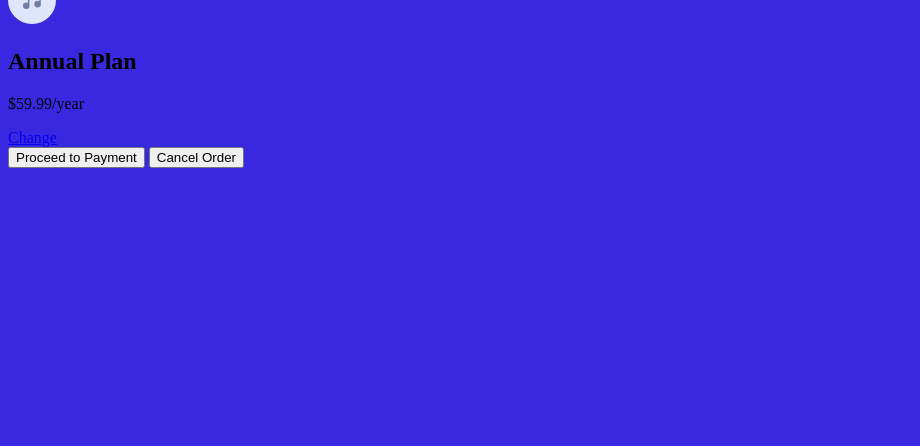
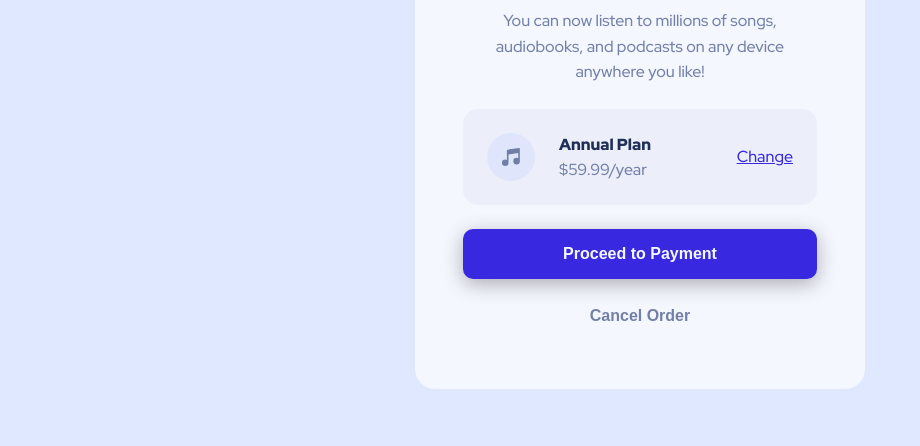
Before and after one commit to mihai3636/order-summary-component, a plain HTML site: page index.html in a window 1280 px wide. Shown: the part 370-816 px from the top of the page, without its empty margins (0-920 px from the left). Drawn offline with Linux system fonts and the light colour scheme.

Commit message:
Add desktop styling

```diff
--- a/index.html
+++ b/index.html
@@ -43,10 +43,10 @@
             <h2 class="plan-title">Annual Plan</h2>
             <p class="plan-price">$59.99/year</p>
           </div>
-          <a href="#" class="plan-change">Change</a>
+          <a href="#" class="plan-change plan-action">Change</a>
         </div>
-        <button class="btn-payment">Proceed to Payment</button>
-        <button class="btn-cancel">Cancel Order</button>
+        <button class="btn btn-payment">Proceed to Payment</button>
+        <button class="btn btn-cancel">Cancel Order</button>
       </div>
     </main>
   </body>
--- a/partials/_base.scss
+++ b/partials/_base.scss
@@ -1,5 +1,143 @@
+@use "./utils" as *;
+
+* {
+  margin: 0;
+  padding: 0;
+  box-sizing: border-box;
+}
+
 body {
+  background-color: var(--cl-primary-tint);
+  font-family: var(--font-family), sans-serif;
+  font-size: var(--fs-normal);
+  font-weight: var(--fw-normal);
   min-height: 100vh;
+}
+/* Typography Scale */
+/*
+  10 / 12 / 14 / 16 / 18 / 20 / 24 / 30 / 36 / 44 / 52 / 62 / 74 / 86 / 98
+*/
+
+/* ******************** */
+/* Spaces */
+/* ******************** */
+/*
+  2 / 4 / 8 / 12 / 16 / 24 / 32 / 48 / 64 / 80 / 96 / 128
+*/
+
+.container {
+  padding: toRem(16px);
+  display: flex;
+  align-items: center;
+  justify-content: center;
+}
+
+.order {
+  max-width: toRem(450px);
+  background-color: var(--cl-neutral-tint);
+  overflow: hidden;
+  border-radius: 20px;
+}
+
+.order-img {
+  display: inline-block;
+  width: 100%;
+}
+
+.order-info {
+  padding: toRem(48px);
+  text-align: center;
+}
+
+.title {
+  font-size: var(--fs-title);
+  font-weight: var(--fw-bolder);
+  color: var(--cl-neutral-shade);
+  margin-bottom: toRem(24px);
+}
+
+.text {
+  color: var(--cl-neutral);
+  margin-bottom: toRem(24px);
+  line-height: 1.6;
+}
+
+.plan-box {
+  display: flex;
+  align-items: center;
+  justify-content: start;
+  margin-bottom: toRem(24px);
+
+  border-radius: 15px;
+  padding: toRem(24px);
+
+  background-color: var(--cl-neutral-transparent);
+}
+
+.plan-icon {
+}
+
+.plan-info {
+  color: var(--cl-neutral);
+  text-align: start;
+  margin-left: toRem(24px);
+}
+
+.plan-title {
+  font-size: var(--fs-subtitle);
+  font-weight: var(--fw-bolder);
+  color: var(--cl-neutral-shade);
+
+  margin-bottom: toRem(4px);
+}
+
+.plan-price {
+}
+
+.plan-change {
+  margin-left: auto;
+}
+
+.plan-action:visited,
+.plan-action:link {
+  color: var(--cl-primary);
+}
+
+.plan-action:hover,
+.plan-action:active {
+  color: var(--cl-primary-transparent);
+  text-decoration: none;
+}
+
+.btn {
+  display: block;
+  width: 100%;
+  padding: toRem(16px);
+  cursor: pointer;
+
+  border: none;
+  border-radius: 10px;
+  font-size: var(--fs-subtitle);
+  font-weight: var(--fw-bold);
+}
+
+.btn-payment {
+  margin-bottom: toRem(12px);
+
   background-color: var(--cl-primary);
-  font-size: var(--fs-normal);
+  color: var(--cl-neutral-tint);
+  box-shadow: 0px 5px 20px rgb(0, 0, 0, 0.3);
 }
+
+.btn-payment:hover {
+  background-color: var(--cl-primary-transparent);
+}
+
+.btn-cancel {
+  background: transparent;
+  color: var(--cl-neutral);
+}
+
+.btn-cancel:hover {
+  color: var(--cl-neutral-shade);
+}
--- a/partials/_variables.scss
+++ b/partials/_variables.scss
@@ -1,10 +1,24 @@
+@use "./utils" as *;
+
 :root {
-  --cl-primary: #3829e0;
+  --cl-primary: rgb(56, 41, 224);
+  --cl-primary-transparent: rgb(56, 41, 224, 0.5);
   --cl-primary-tint: #e0e8ff;
+  // --cl-primary-tint-transparent: rgb(224, 232, 255, 0.5);
+  --cl-neutral-transparent: rgb(114, 128, 167, 0.1);
 
-  --cl-neutral: #7280a7;
+  --cl-neutral: rgb(114, 128, 167);
+  --cl-neutral-transparent: rgb(114, 128, 167, 0.07);
   --cl-neutral-tint: #f5f7ff;
   --cl-neutral-shade: #1f2f56;
 
-  --fs-normal: #{toRem(32px)};
+  --fs-normal: #{toRem(16px)};
+  --fs-title: #{toRem(30px)};
+  --fs-subtitle: #{toRem(16px)};
+
+  --fw-normal: 500;
+  --fw-bold: 700;
+  --fw-bolder: 900;
+
+  --font-family: "Red Hat Display";
 }
--- a/styles.scss
+++ b/styles.scss
@@ -1,3 +1,2 @@
-@use "./partials/utils" as *;
 @use "./partials/variables";
 @use "./partials/base";
```
Also changed, not shown: styles.css, 1 other file.
